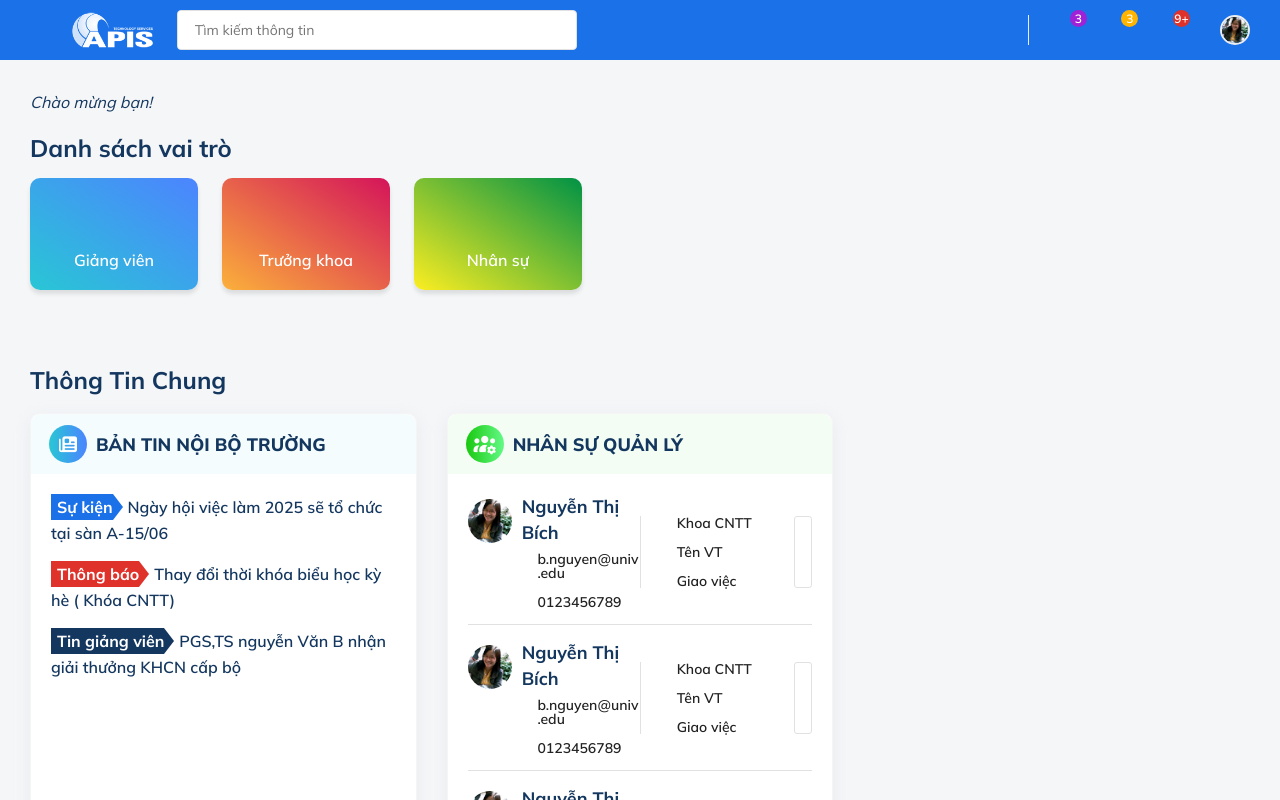
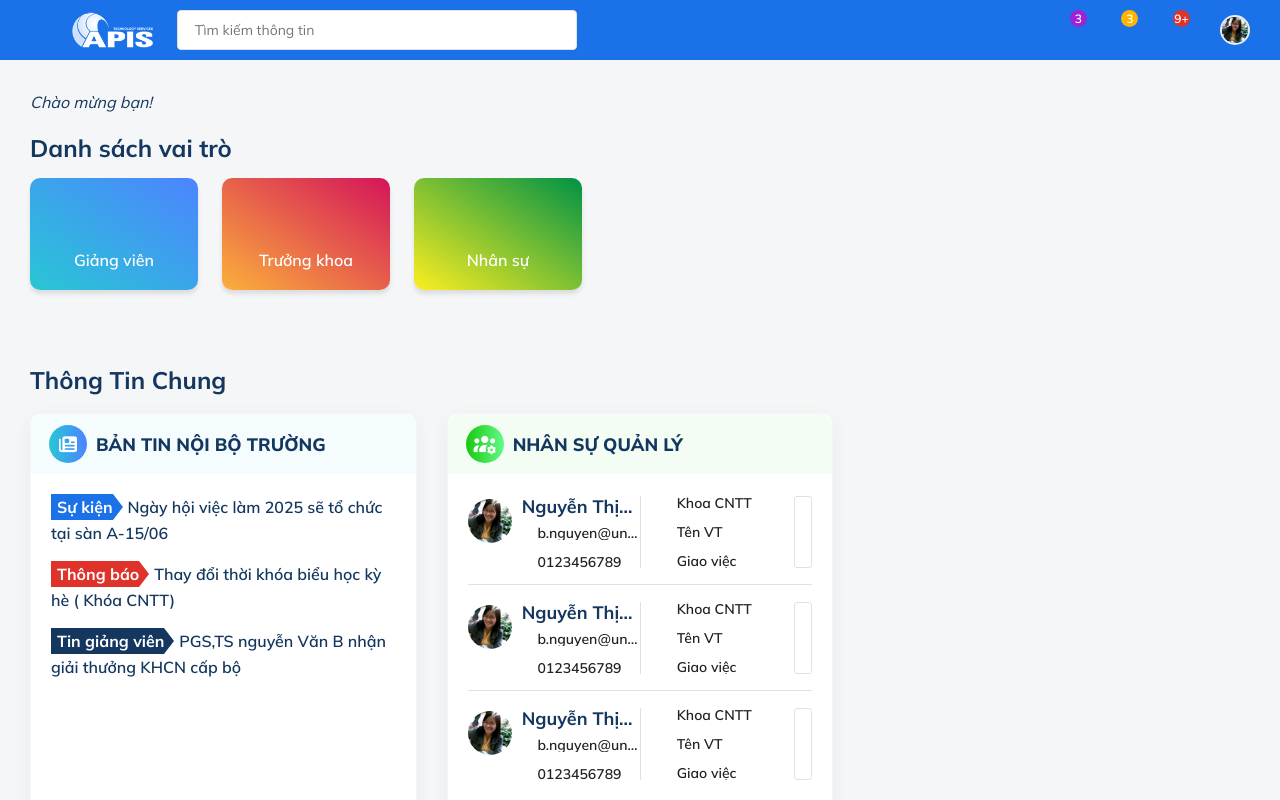
Before and after one commit to quyentt/crm-2025, a plain HTML site: page index.html in a window 1280 px wide. Drawn offline with Linux system fonts and the light colour scheme; a web font is replaced by a local one.

Commit message:
sửa dashboad index.html

```diff
--- a/assets/css/main.css
+++ b/assets/css/main.css
@@ -4241,6 +4241,12 @@ a.other-action_item:hover {
 
   font-weight: 700;
   margin-bottom: 6px;
+  display: -webkit-box;
+  -webkit-line-clamp: 1;
+  -webkit-box-orient: vertical;
+  overflow: hidden;
+  text-overflow: ellipsis;
+  word-break: break-word;
 }
 .dashboard-nhansuquanly .item .link {
   color: var(--color-text);
@@ -4294,4 +4300,10 @@ a.other-action_item:hover {
   display: inline-block;
   min-width: 0;
   line-height: 14px;
-}
+  display: -webkit-box;
+  -webkit-line-clamp: 1;
+  -webkit-box-orient: vertical;
+  overflow: hidden;
+  text-overflow: ellipsis;
+  word-break: break-word;
+}
--- a/assets/css/responsive.css
+++ b/assets/css/responsive.css
@@ -74,6 +74,9 @@
 }
 
 @media (max-width: 1440px) {
+  .account-group {
+    border-left: none;
+  }
   .action-inner {
     right: 50%;
   }
--- a/index.html
+++ b/index.html
@@ -392,12 +392,17 @@
                             <img src="assets/images/avatar.jpg" />
                           </div>
                           <div class="meta">
-                            <a href="#" class="name">Nguyễn Thị Bích</a>
-                            <a href="#" class="link"
+                            <a href="#" class="name" title="Nguyễn Thị Bích"
+                              >Nguyễn Thị Bích</a
+                            >
+                            <a href="#" class="link" title="b,nguyen@uviv.edu"
                               ><i class="fa-light fa-envelope-open"></i>
                               <span>b.nguyen@univ.edu</span>
                             </a>
-                            <a href="tel:0123456789" class="link"
+                            <a
+                              href="tel:0123456789"
+                              class="link"
+                              title="0123456789"
                               ><i class="fa-light fa-phone"></i>
                               <span>0123456789</span>
                             </a>
@@ -405,15 +410,15 @@
                         </div>
                         <div class="right">
                           <div>
-                            <div class="link">
+                            <div class="link" title="Khoa CNTT">
                               <i class="fa-light fa-chalkboard-user"></i>
                               <span>Khoa CNTT</span>
                             </div>
-                            <div class="link">
+                            <div class="link" title="Ten VT">
                               <i class="fa-light fa-screen-users"></i>
                               <span>Tên VT</span>
                             </div>
-                            <a href="#" class="link">
+                            <a href="#" class="link" title="Giao việc">
                               <i class="fa-light fa-briefcase"></i>
                               <span>Giao việc</span>
                             </a>
@@ -429,12 +434,17 @@
                             <img src="assets/images/avatar.jpg" />
                           </div>
                           <div class="meta">
-                            <a href="#" class="name">Nguyễn Thị Bích</a>
-                            <a href="#" class="link"
+                            <a href="#" class="name" title="Nguyễn Thị Bích"
+                              >Nguyễn Thị Bích</a
+                            >
+                            <a href="#" class="link" title="b,nguyen@uviv.edu"
                               ><i class="fa-light fa-envelope-open"></i>
                               <span>b.nguyen@univ.edu</span>
                             </a>
-                            <a href="tel:0123456789" class="link"
+                            <a
+                              href="tel:0123456789"
+                              class="link"
+                              title="0123456789"
                               ><i class="fa-light fa-phone"></i>
                               <span>0123456789</span>
                             </a>
@@ -442,15 +452,15 @@
                         </div>
                         <div class="right">
                           <div>
-                            <div class="link">
+                            <div class="link" title="Khoa CNTT">
                               <i class="fa-light fa-chalkboard-user"></i>
                               <span>Khoa CNTT</span>
                             </div>
-                            <div class="link">
+                            <div class="link" title="Ten VT">
                               <i class="fa-light fa-screen-users"></i>
                               <span>Tên VT</span>
                             </div>
-                            <a href="#" class="link">
+                            <a href="#" class="link" title="Giao việc">
                               <i class="fa-light fa-briefcase"></i>
                               <span>Giao việc</span>
                             </a>
@@ -466,12 +476,17 @@
                             <img src="assets/images/avatar.jpg" />
                           </div>
                           <div class="meta">
-                            <a href="#" class="name">Nguyễn Thị Bích</a>
-                            <a href="#" class="link"
+                            <a href="#" class="name" title="Nguyễn Thị Bích"
+                              >Nguyễn Thị Bích</a
+                            >
+                            <a href="#" class="link" title="b,nguyen@uviv.edu"
                               ><i class="fa-light fa-envelope-open"></i>
                               <span>b.nguyen@univ.edu</span>
                             </a>
-                            <a href="tel:0123456789" class="link"
+                            <a
+                              href="tel:0123456789"
+                              class="link"
+                              title="0123456789"
                               ><i class="fa-light fa-phone"></i>
                               <span>0123456789</span>
                             </a>
@@ -479,15 +494,15 @@
                         </div>
                         <div class="right">
                           <div>
-                            <div class="link">
+                            <div class="link" title="Khoa CNTT">
                               <i class="fa-light fa-chalkboard-user"></i>
                               <span>Khoa CNTT</span>
                             </div>
-                            <div class="link">
+                            <div class="link" title="Ten VT">
                               <i class="fa-light fa-screen-users"></i>
                               <span>Tên VT</span>
                             </div>
-                            <a href="#" class="link">
+                            <a href="#" class="link" title="Giao việc">
                               <i class="fa-light fa-briefcase"></i>
                               <span>Giao việc</span>
                             </a>
```
